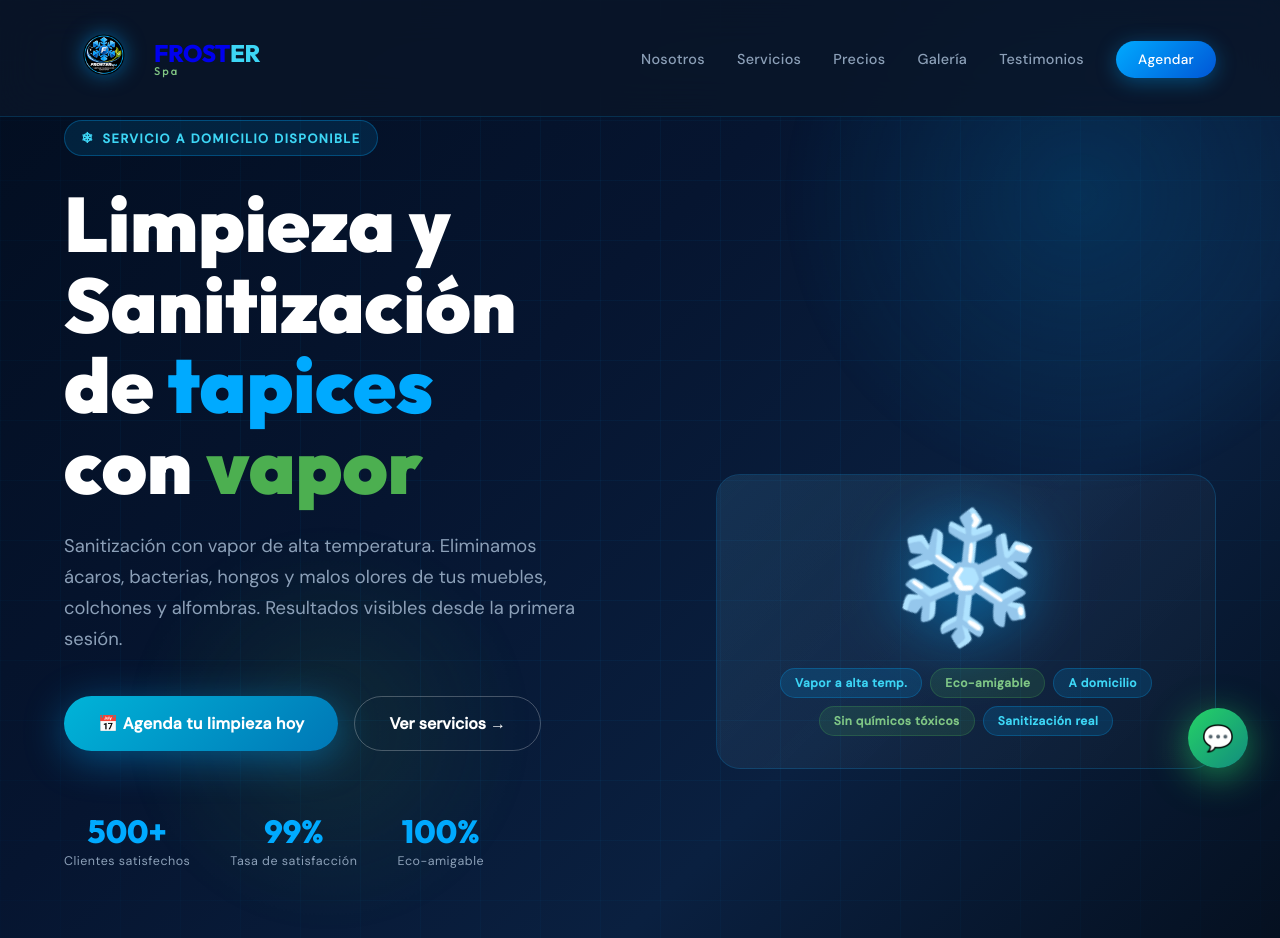
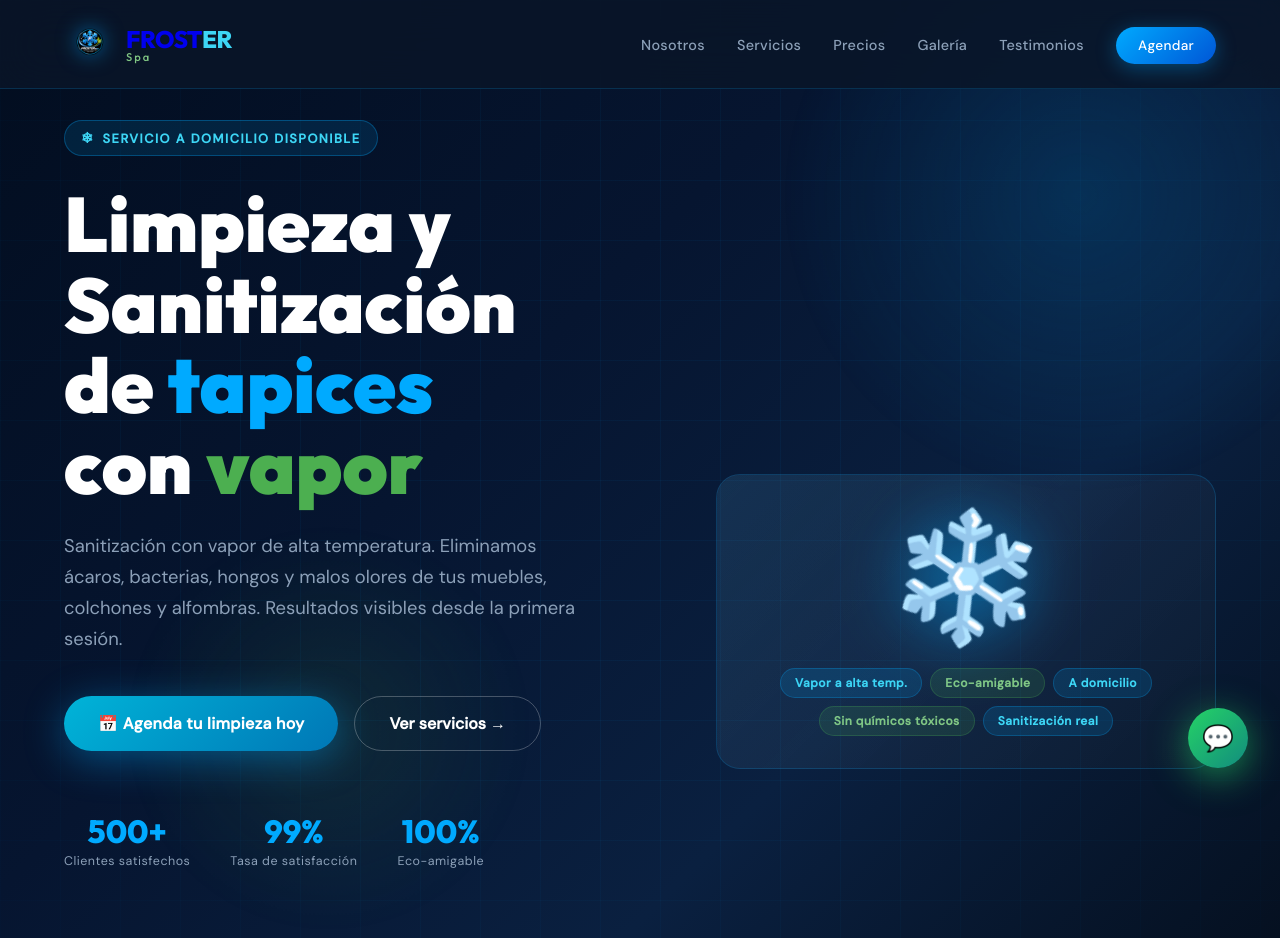
Before and after one commit to frosterazo/froster, a plain HTML site: page index.html in a window 1280 px wide. Shown: the top 938 px of the page. Drawn offline with Linux system fonts and the light colour scheme.

Commit message:
Update index.html

```diff
--- a/index.html
+++ b/index.html
@@ -56,7 +56,7 @@
     text-decoration: none;
   }
   .nav-logo img {
-    width: 80px; height: 80px;
+    width: 52px; height: 52px;
     object-fit: contain;
     filter: drop-shadow(0 0 10px rgba(0,170,255,0.5));
     transition: filter 0.3s;
@@ -752,7 +752,7 @@
 <!-- NAV -->
 <nav id="navbar">
   <a href="#hero" class="nav-logo">
-    <img src="https://frosterazo.github.io/froster/logo.png" alt="Froster - Limpieza y Sanitización con vapor">
+    <img src="https://frosterazo.github.io/froster/logo.png" width="80" height="80" alt="Froster - Limpieza y Sanitización con vapor">
     <div>
       FROST<span>ER</span>
       <small>Spa</small>
```
